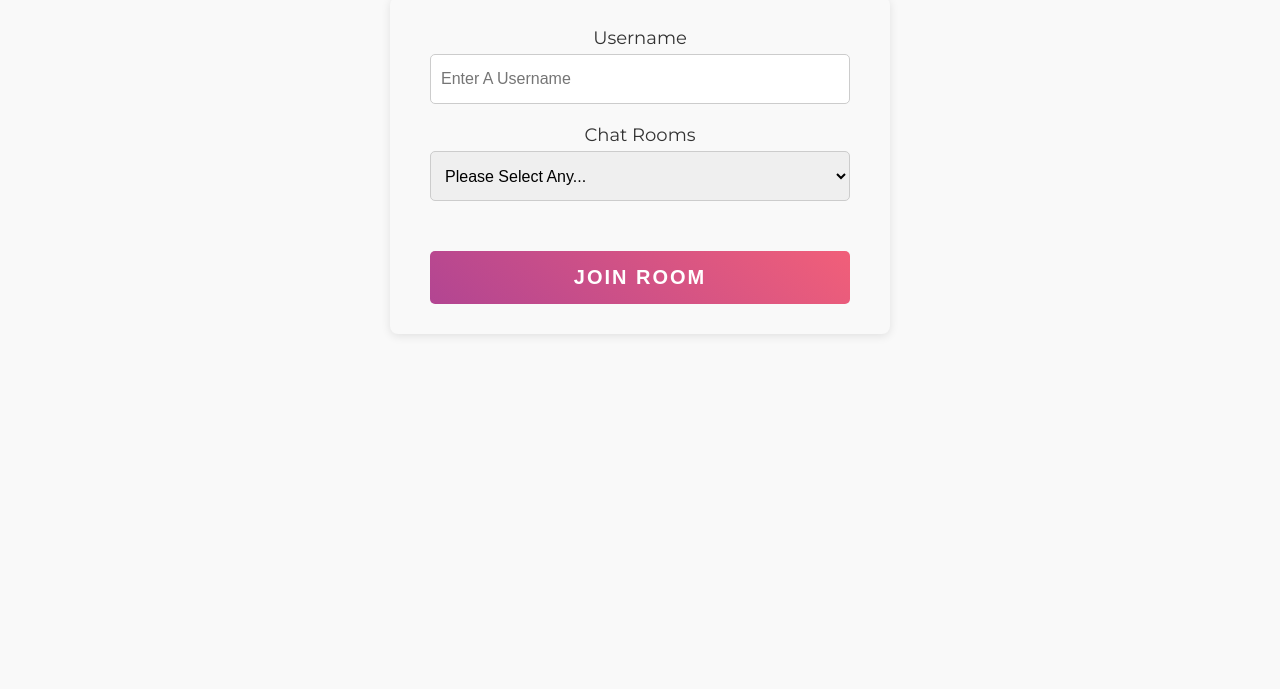
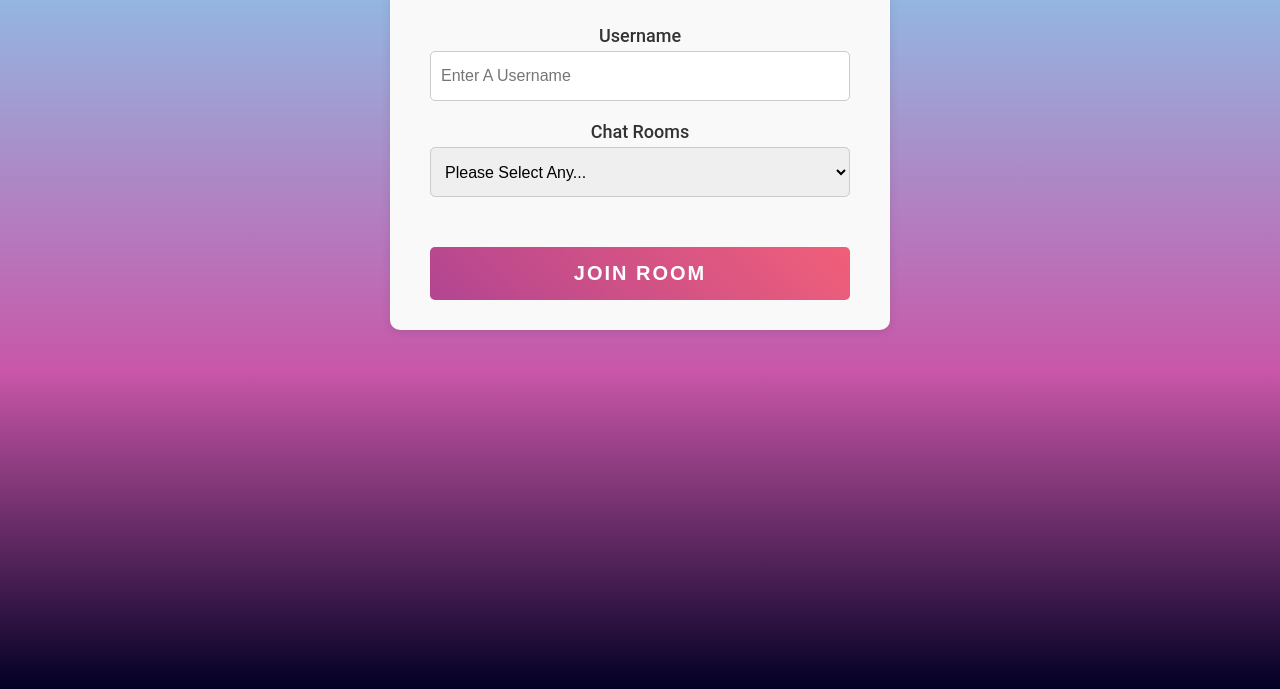
Before and after one commit to Rawan-Hamza/RWN-Chat, a website: page public/index.html in a window 1280 px wide. Shown: the part 191-880 px from the top of the page. Before the commit the page ends 800 px from the top, so only its background shows below. Drawn offline with Linux system fonts and the light colour scheme.

Commit message:
add styling

```diff
--- a/public/css/style.css
+++ b/public/css/style.css
@@ -3,6 +3,7 @@
 :root {
   --primary-color: #5a5aff;
   --secondary-color: #f9f9f9;
+  --light-color: #f9f9f9;
 }
 
 * {
@@ -12,10 +13,20 @@
 }
 
 body {
-  font-family: "Montserrat", sans-serif;
+  font-family: "Roboto", sans-serif;
   font-size: 16px;
-  background: var(--secondary-color);
+  background: rgb(2, 0, 36);
+  background: linear-gradient(
+    0deg,
+    rgba(2, 0, 36, 1) 0%,
+    rgba(201, 86, 168, 1) 36%,
+    rgba(120, 231, 254, 1) 100%
+  );
+  background-size: cover;
+  background-repeat: no-repeat;
   margin: 0;
+  padding: 0;
+  min-height: 100vh;
 }
 
 ul {
@@ -31,7 +42,8 @@ a {
   padding: 5px 21px;
   background: var(--primary-color);
   color: #ffffff;
-  border: 0;
+  border: 10px;
+  border-color: #ffffff;
   font-size: 17px;
   border-radius: 30px;
   transition: all 0.3s ease;
@@ -175,12 +187,15 @@ a {
   font-weight: 700;
   text-transform: uppercase;
   letter-spacing: 2px;
+  border-top-right-radius: 10px;
+  border-top-left-radius: 10px;
 }
 
 .join-main {
   padding: 30px 40px;
   background: #f9f9f9;
-  border-radius: 8px;
+  border-bottom-right-radius: 10px;
+  border-bottom-left-radius: 10px;
   box-shadow: 0 2px 10px rgba(0, 0, 0, 0.1);
 }
 
```
Also changed, not shown: public/chat.html (+6 -6 lines), public/index.html (+1 -1 lines).
